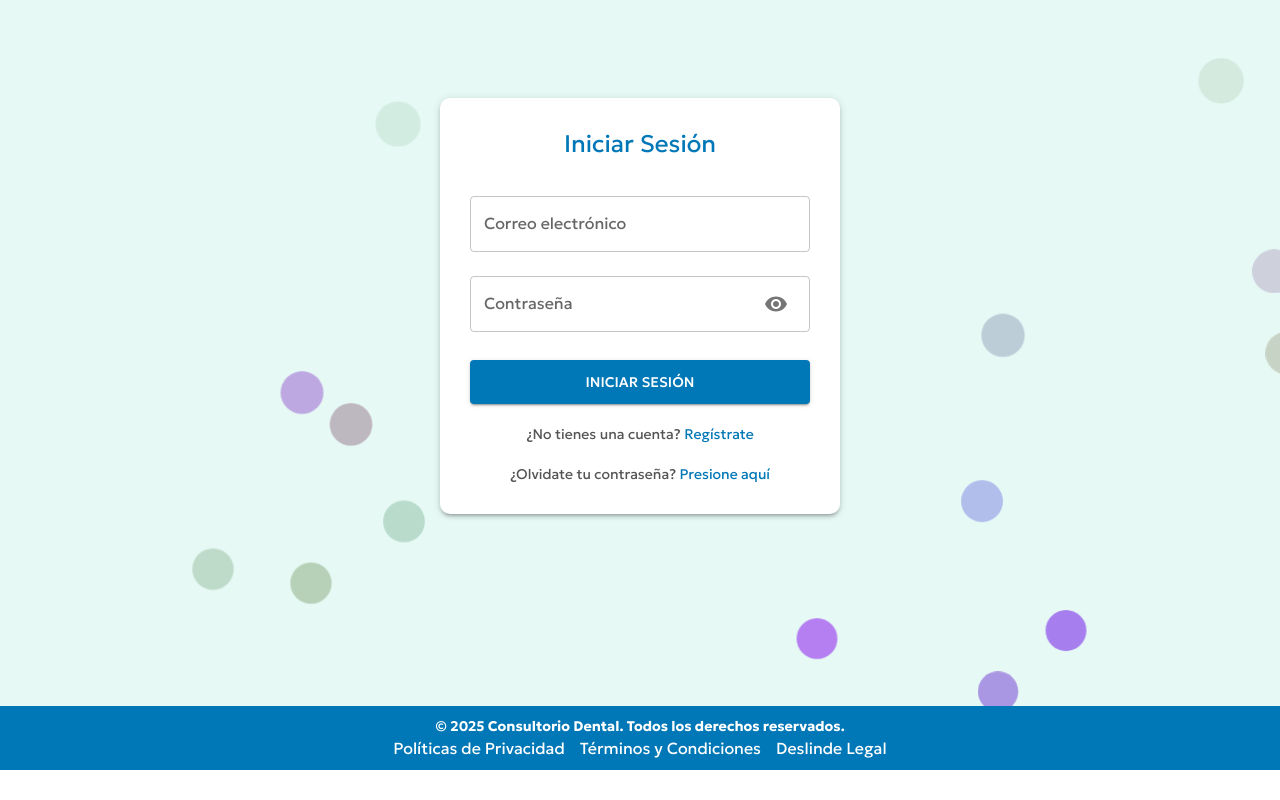
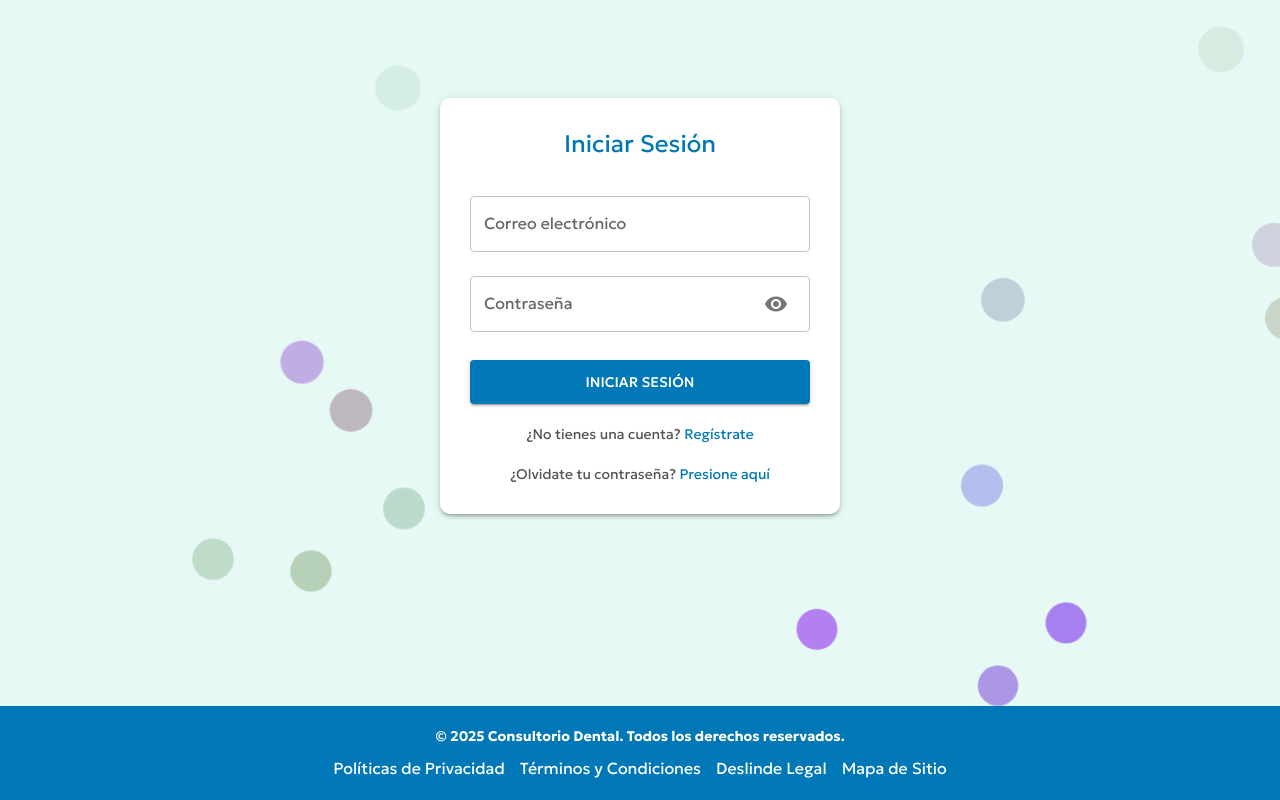
Before and after one commit to EdwinGuerreroCortez/consultorioDental, a React (Vite) app: page /login in a window 1280 px wide. Shown: the part 188-988 px from the top of the page. Before the commit the page ends 958 px from the top, so only its background shows below. Built offline with nearby package versions, Linux system fonts and the light colour scheme.

Commit message:
add:MapaSitio

```diff
--- a/src/components/navs/pacientes/FooterPaciente.jsx
+++ b/src/components/navs/pacientes/FooterPaciente.jsx
@@ -7,22 +7,32 @@ const FooterPaciente = () => {
       sx={{
         backgroundColor: "#f5f5f5",
         textAlign: "center",
-        padding: "10px 0",
+        padding: "15px 0",
         position: "fixed",
         bottom: 0,
         width: "100%",
+        boxShadow: "0 -2px 5px rgba(0, 0, 0, 0.1)",
       }}
     >
-      <Typography variant="body2" color="textSecondary">
+      <Typography variant="body2" color="textSecondary" sx={{ marginBottom: "8px" }}>
         © 2025 Consultorio Dental. Todos los derechos reservados.
       </Typography>
+
       <Box>
-        <Link href="/politicas-privacidad" color="inherit" underline="hover">
+        <Link href="/politicas-privacidad" color="inherit" underline="hover" sx={{ marginRight: "10px" }}>
           Políticas de Privacidad
-        </Link>{" "}
-        |{" "}
-        <Link href="/terminos-condiciones" color="inherit" underline="hover">
+        </Link>
+        <Link href="/terminos-condiciones" color="inherit" underline="hover" sx={{ marginRight: "10px" }}>
           Términos y Condiciones
+        </Link>
+        <Link
+          href="https://drive.google.com/file/d/16dwTH7sIyEYtWbRuis-I94y4imh4SZb-/view?usp=drive_link"
+          target="_blank"
+          rel="noopener noreferrer"
+          color="inherit"
+          underline="hover"
+        >
+          Mapa de Sitio
         </Link>
       </Box>
     </Box>
--- a/src/components/navs/publico/FooterPublico.jsx
+++ b/src/components/navs/publico/FooterPublico.jsx
@@ -9,15 +9,16 @@ const FooterPublico = () => {
         backgroundColor: "#0077b6",
         color: "#ffffff",
         textAlign: "center",
-        padding: "10px 0",
-        width: "100%", // Abarca todo el ancho
-        margin: 0, // Elimina márgenes extras
-        boxSizing: "border-box", // Asegura que el footer respete los bordes
+        padding: "20px 0",
+        width: "100%",
+        margin: 0,
+        boxSizing: "border-box",
       }}
     >
-      <Typography variant="body2" sx={{ fontWeight: "bold", margin: 0 }}>
+      <Typography variant="body2" sx={{ fontWeight: "bold", marginBottom: "10px" }}>
         © 2025 Consultorio Dental. Todos los derechos reservados.
       </Typography>
+
       <Box>
         <Link
           href="/politicas-privacidad"
@@ -46,10 +47,23 @@ const FooterPublico = () => {
           underline="hover"
           sx={{
             color: "#ffffff",
+            marginRight: "15px",
             textDecoration: "none",
           }}
         >
           Deslinde Legal
+        </Link>
+        <Link
+          href="https://drive.google.com/file/d/16dwTH7sIyEYtWbRuis-I94y4imh4SZb-/view?usp=drive_link"
+          target="_blank"  // Abre el enlace en una nueva pestaña
+          rel="noopener noreferrer"  // Mejora la seguridad
+          underline="hover"
+          sx={{
+            color: "#ffffff",
+            textDecoration: "none",
+          }}
+        >
+          Mapa de Sitio
         </Link>
       </Box>
     </Box>
```
